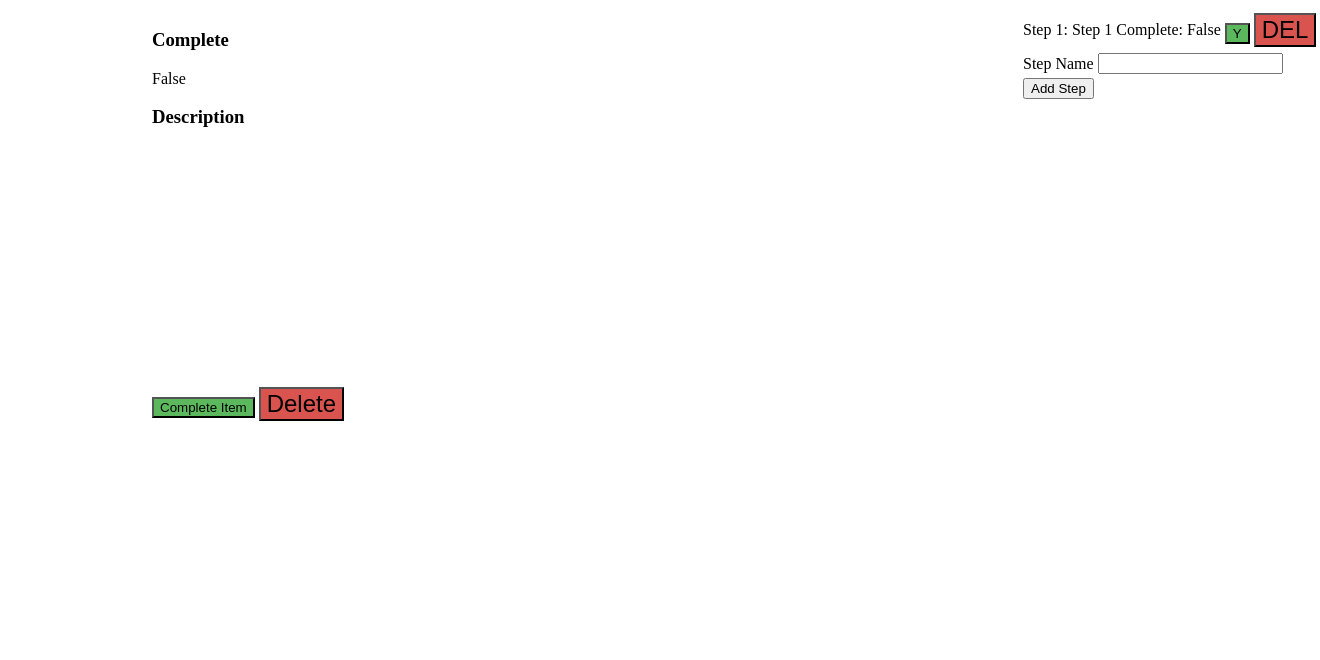
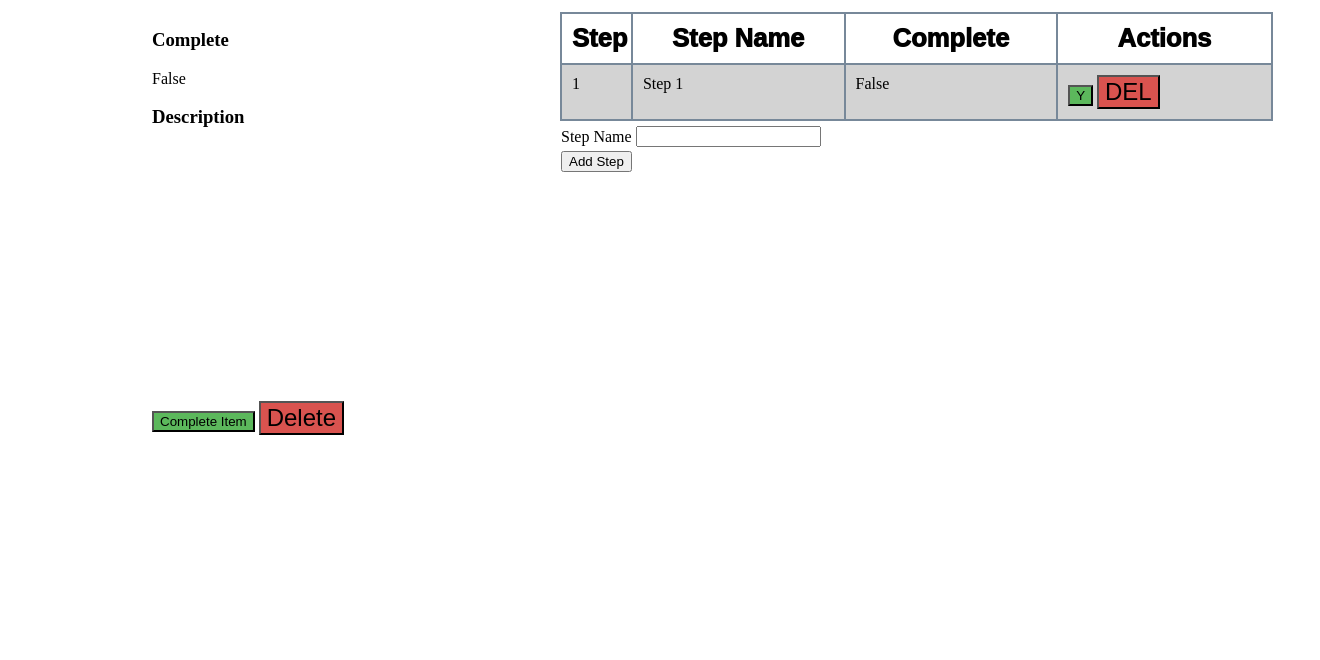
Before and after one commit to GRitchie1/Balena_ToDoList, a Flask app: page /item/1 in a window 1320 px wide. Shown: the part 142-802 px from the top of the page. Run offline with Flask 2, Linux system fonts and the light colour scheme; data comes from the database, SQL or seed files in the repository; some libraries are stand-ins or nearby versions.

Commit message:
Add Steps Table

```diff
--- a/todolist/src/static/styles.css
+++ b/todolist/src/static/styles.css
@@ -142,7 +142,7 @@ input.add {
 .item-grid-container {
   display: grid;
   grid-gap: 10px;
-  grid-template-columns: 10% 65% 25%;
+  grid-template-columns: 10% 30% 60%;
   padding: 10px;
   margin-right:20px;
   width:100%;
@@ -153,3 +153,45 @@ input.add {
 .item-left-menu{
   grid-row: 1 / span 2;
 }
+
+
+
+.step-container {
+    display: grid;
+    border-bottom: 2px solid lightslategray;
+    border-left: 2px solid lightslategray;
+    border-right: 2px solid lightslategray;
+    grid-template-columns: 10% 30% 30% 30%;
+    width :100%;
+ }
+
+ .step-container:first-child {border-top: 2px solid lightslategray;}
+ .step-container:nth-child(odd) {background-color:inherit;}
+ .step-container:nth-child(even) {background-color:lightgray;}
+
+
+.steps-container{
+    grid-template-columns: 100%;
+    width:90%;
+}
+
+#steptable{
+  width:100%;
+}
+
+
+.step-number {
+  padding:10px;
+  border-right:2px solid lightslategray;
+}
+.step-name {
+  border-right:2px solid lightslategray;
+  padding:10px;
+}
+.step-complete {
+  border-right:2px solid lightslategray;
+  padding:10px;
+}
+.step-actions {
+  padding:10px;
+}
--- a/todolist/src/templates/items.html
+++ b/todolist/src/templates/items.html
@@ -28,15 +28,23 @@
       <p> {{item.description}} </p>
 
     </div>
-    <div class = item-steps">
-      <table>
+
+    <div class = "steps-container">
+    <table id = "steptable">
         <tbody>
+          <tr class = "step-container">
+            <td class = "step-number"><h2>Step</h2></td>
+            <td class = "step-name"><h2>Step Name</h2></td>
+            <td class = "step-complete"><h2>Complete</h2></td>
+            <td class = "step-actions"><h2>Actions</h2></td>
+          </tr>
 
       {% for step in item.steps %}
-        <tr>
-        <td>Step {{step.number}}: {{step.name}} </td>
-        <td>Complete: {{step.complete}}</td>
-        <td>
+        <tr class = "step-container">
+        <td class = "step-number">{{step.number}}</td>
+        <td class = "step-name">{{step.name}}</td>
+        <td class = "step-complete">{{step.complete}}</td>
+        <td class = "step-actions">
         <form method="POST">
           {% if step.complete == False %}
           <input type="submit" class="comp" name="{{step.id}}" value="Y">
@@ -48,6 +56,7 @@
         </form>
         </td>
       {% endfor %}
+
 
       <form action = "{{url_for('add_step_submit', item_id = item.id)}}" class="addform"  method="POST" >
 
```
